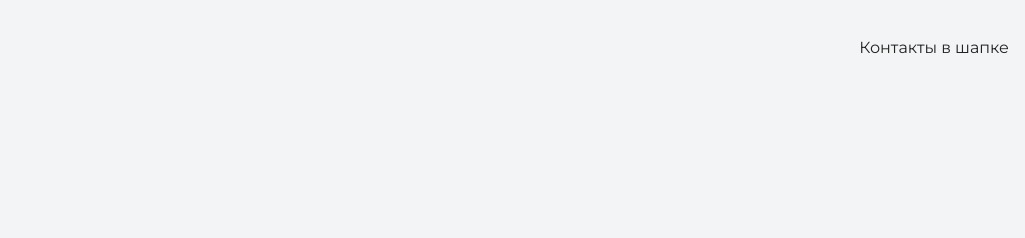
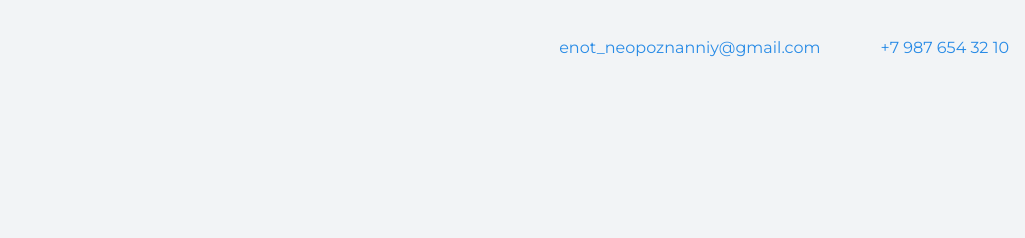
Before and after one commit to Slayer-999/my-site, a plain HTML site: page index.html in a window 1280 px wide. Shown: the top 238 px of the page, without its empty margins (255-1280 px from the left). Drawn offline with nearby package versions, Linux system fonts and the light colour scheme.

Commit message:
add contacts

```diff
--- a/index.html
+++ b/index.html
@@ -9,7 +9,10 @@
 
   <body>
     <header class="page-header">
-      <div class="container">Контакты в шапке</div>
+      <div class="container">
+        <a href="mailto:enot_neopoznanniy@gmail.com">enot_neopoznanniy@gmail.com</a>
+        <a href="tel:+79876543210">+7 987 654 32 10</a>
+      </div>
     </header>
 
     <section class="hero-image">
```
